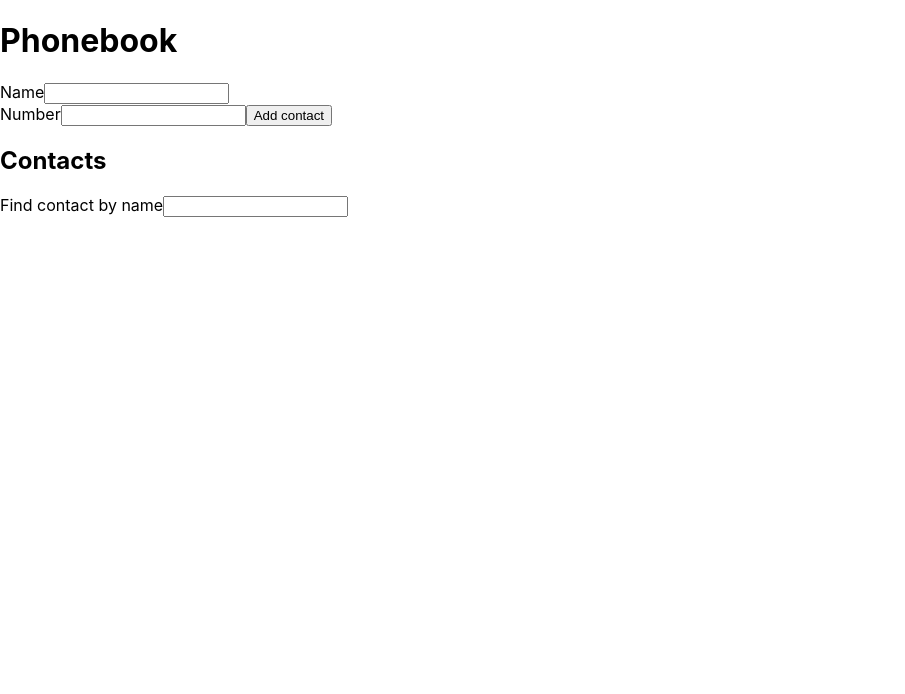
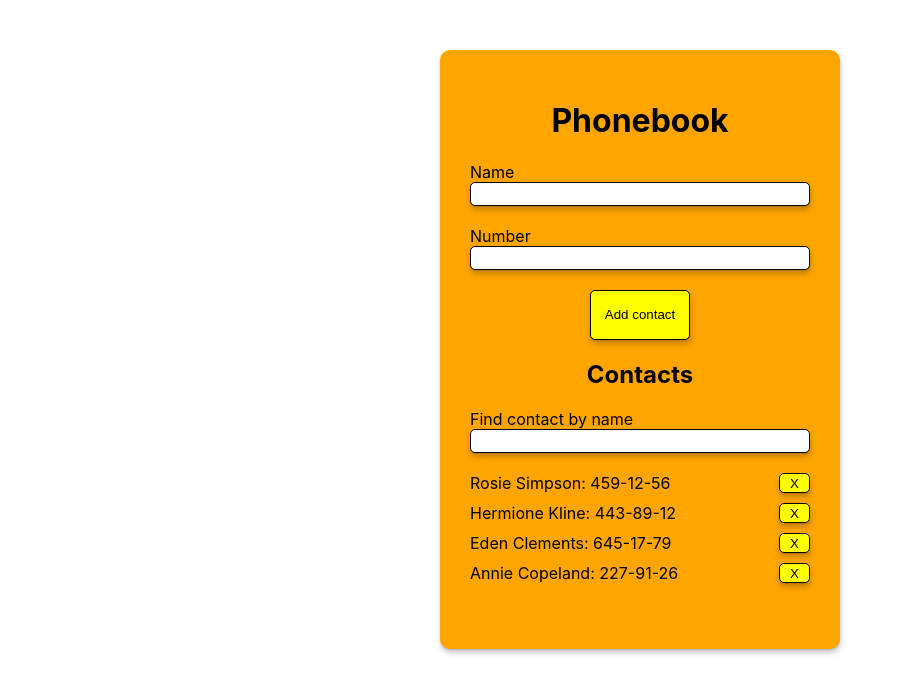
Before and after one commit to Kapral-Yrii/goit-react-hw-08-phonebook, a React (Create React App) app: page / in a window 1280 px wide. Shown: the top 694 px of the page, without its empty margins (0-905 px from the left). Built offline with nearby package versions, Linux system fonts and the light colour scheme.

Commit message:
complite task

```diff
--- a/src/App.js
+++ b/src/App.js
@@ -1,18 +1,24 @@
-import './App.css';
+import s from './App.module.css';
 import { Component } from 'react'
 import { ContactForm } from './components/ContactForm/ContactForm'
 import { ContactList } from './components/ContactList/ContactList'
+import { Filter } from './components/Filter/Filter'
 
 class App extends Component {
   state = {
-    contacts: [],
+    contacts: [
+      {id: 'id-1', name: 'Rosie Simpson', number: '459-12-56'},
+      {id: 'id-2', name: 'Hermione Kline', number: '443-89-12'},
+      {id: 'id-3', name: 'Eden Clements', number: '645-17-79'},
+      {id: 'id-4', name: 'Annie Copeland', number: '227-91-26'},
+    ],
     filter: ''
   }
 
-  addNewContact = (contact) => {
+  addNewContact = (newContact) => {
     this.setState((prev) => {
       return ({
-        contacts: [...prev.contacts, contact]
+        contacts: [...prev.contacts, newContact]
       })
     })
   }
@@ -24,16 +30,20 @@ class App extends Component {
       })
     })
   }
+  filterContactByName = (e) => {
+    this.setState({ filter: e.target.value.toLowerCase()})
+  }
 
   render() {
+    const filterContacts = this.state.contacts.filter(e => e.name.toLowerCase().includes(this.state.filter))
+
     return (
-      <div className="App">
-        <h1>Phonebook</h1>
-        <ContactForm addNewContact={this.addNewContact} />
-        <h2>Contacts</h2>
-        <label>Find contact by name</label>
-        <input type="text" />
-        <ContactList contacts={this.state.contacts} deleteContact={this.deleteContact}/>
+      <div className={s.app}>
+        <h1 className={s.title}>Phonebook</h1>
+        <ContactForm addNewContact={this.addNewContact} contactList={this.state.contacts}/>
+        <h2 className={s.title}>Contacts</h2>
+        <Filter filterContactByName={this.filterContactByName}/>
+        <ContactList contacts={filterContacts} deleteContact={this.deleteContact}/>
       </div>)
   }
 }
--- /dev/null
+++ b/src/App.module.css
@@ -0,0 +1,12 @@
+.app {
+  max-width: 400px;
+  margin: 50px auto 0 auto;
+  padding: 30px 0 50px 0;
+  background-color: orange;
+  border-radius: 10px;
+  box-shadow: 0px 1px 1px rgba(0, 0, 0, 0.12), 0px 4px 4px rgba(0, 0, 0, 0.06),
+    1px 4px 6px rgba(0, 0, 0, 0.16);
+}
+.title {
+  text-align: center;
+}
--- a/src/components/ContactForm/ContactForm.js
+++ b/src/components/ContactForm/ContactForm.js
@@ -1,15 +1,13 @@
 import PropTypes from 'prop-types'
 import { Component } from 'react'
 import { v4 as uuid } from 'uuid'
+import s from './ContactForm.module.css'
 
 export class ContactForm extends Component {
   state = {
     name: '',
     number: ''
   }
-
-  nameId = uuid()
-  numberId = uuid()
 
   handleChange = (e) => {
     this.setState({ [e.target.name]: e.target.value })
@@ -18,15 +16,19 @@ export class ContactForm extends Component {
   handleSubmit = (e) => {
     e.preventDefault()
     const contactId = uuid()
-    const contact = {
+    const newContact = {
       id: contactId,
       name: this.state.name,
       number: this.state.number,
     }
-    this.props.addNewContact(contact)
+    const checkSameContact = this.props.contactList.find(e => e.name.toLowerCase() === newContact.name.toLowerCase())
+    if (!checkSameContact) {
+      this.props.addNewContact(newContact)
+    } else {
+      alert(`${checkSameContact.name} is already in contacts`)
+    }
+
     this.resetForm()
-    e.target[0].value = ''
-    e.target[1].value = ''
   }
 
   resetForm = () => {
@@ -35,28 +37,40 @@ export class ContactForm extends Component {
 
   render() {
     return(
-      <form onSubmit={this.handleSubmit}>
-        <label htmlFor={this.nameId}>Name</label>
+      <form onSubmit={this.handleSubmit} className={s.form}>
+        <label className={s.label}>
+          Name
           <input
+            className={s.input}
             onChange={this.handleChange}
             type="text"
             name="name"
+            value={this.state.name}
             pattern="^[a-zA-Zа-яА-Я]+(([' -][a-zA-Zа-яА-Я ])?[a-zA-Zа-яА-Я]*)*$"
             title="Имя может состоять только из букв, апострофа, тире и пробелов. Например Adrian, Jacob Mercer, Charles de Batz de Castelmore d'Artagnan и т. п."
             required
           />
-        <br />
-        <label htmlFor={this.numberId}>Number</label>
+        </label>
+        <label className={s.label}>
+          Number
           <input
+            className={s.input}
             onChange={this.handleChange}
             type="tel"
             name="number"
+            value={this.state.number}
             pattern="\+?\d{1,4}?[-.\s]?\(?\d{1,3}?\)?[-.\s]?\d{1,4}[-.\s]?\d{1,4}[-.\s]?\d{1,9}"
             title="Номер телефона должен состоять цифр и может содержать пробелы, тире, круглые скобки и может начинаться с +"
             required
           />
-        <button type="submit">Add contact</button>
+        </label>
+        <button type="submit" className={s.button}>Add contact</button>
       </form>
     )
   }
 }
+
+ContactForm.propTypes = {
+  contactList: PropTypes.arrayOf(PropTypes.objectOf(PropTypes.string)),
+  addNewContact: PropTypes.func
+}
--- /dev/null
+++ b/src/components/ContactForm/ContactForm.module.css
@@ -0,0 +1,30 @@
+.form {
+  display: flex;
+  flex-direction: column;
+}
+.label {
+  composes: form;
+  margin: 0 30px 20px 30px;
+}
+.input {
+  height: 20px;
+  border: 1px solid black;
+  border-radius: 5px;
+  box-shadow: 0px 1px 1px rgba(0, 0, 0, 0.12), 0px 4px 4px rgba(0, 0, 0, 0.06),
+    1px 4px 6px rgba(0, 0, 0, 0.16);
+}
+.button {
+  composes: input;
+  width: 100px;
+  height: 50px;
+  margin: 0 auto;
+  background-color: yellow;
+  transform: scale(1);
+  transition-property: transform;
+  transition-duration: 250ms;
+  transition-timing-function: cubic-bezier(0.4, 0, 0.2, 1);
+}
+.button:hover,
+.button:focus {
+  transform: scale(1.2);
+}
--- a/src/components/ContactList/ContactList.js
+++ b/src/components/ContactList/ContactList.js
@@ -1,10 +1,16 @@
 import PropTypes from 'prop-types'
 import { ContactListItem } from '../ContactListItem/ContactListItem'
+import s from './ContactList.module.css'
 
 export function ContactList({contacts, deleteContact}) {
     return (
-        <ul>
+        <ul className={s.list}>
            <ContactListItem contacts={contacts} deleteContact={deleteContact}/>
         </ul>
     )
 }
+
+ContactList.propTypes = {
+    contacts: PropTypes.arrayOf(PropTypes.objectOf(PropTypes.string)),
+    deleteContact: PropTypes.func
+}
--- /dev/null
+++ b/src/components/ContactList/ContactList.module.css
@@ -0,0 +1,3 @@
+.list {
+  padding-left: 0;
+}
--- a/src/components/ContactListItem/ContactListItem.js
+++ b/src/components/ContactListItem/ContactListItem.js
@@ -1,14 +1,20 @@
 import PropTypes from 'prop-types'
 import { v4 as uuid } from 'uuid'
+import s from './ContactListItem.module.css'
 
 export function ContactListItem({ contacts, deleteContact }) {
     return (
         <>
             {contacts.map(e => {
                 return (
-                    <li key={uuid()}>{e.name}: <span>{e.number}</span><button onClick={deleteContact} data-id={e.id}>delete</button></li>
+                    <li className={s.item} key={uuid()}>{e.name}: {e.number}<button className={s.button} onClick={deleteContact} data-id={e.id}>X</button></li>
                 )
             })}
         </>
     )
 }
+
+ContactListItem.propTypes = {
+    contacts: PropTypes.arrayOf(PropTypes.objectOf(PropTypes.string)),
+    deleteContact: PropTypes.func
+}
--- /dev/null
+++ b/src/components/ContactListItem/ContactListItem.module.css
@@ -0,0 +1,23 @@
+.item {
+  display: flex;
+  justify-content: space-between;
+  margin: 0 30px 10px 30px;
+}
+.button {
+  height: 20px;
+  line-height: 20px;
+  padding: 0 10px;
+  background-color: yellow;
+  transform: scale(1);
+  transition-property: transform;
+  transition-duration: 250ms;
+  transition-timing-function: cubic-bezier(0.4, 0, 0.2, 1);
+  border: 1px solid black;
+  border-radius: 5px;
+  box-shadow: 0px 1px 1px rgba(0, 0, 0, 0.12), 0px 4px 4px rgba(0, 0, 0, 0.06),
+    1px 4px 6px rgba(0, 0, 0, 0.16);
+}
+.button:hover,
+.button:focus {
+  transform: scale(1.2);
+}
--- a/src/components/Filter/Filter.js
+++ b/src/components/Filter/Filter.js
@@ -0,0 +1,18 @@
+import PropTypes from 'prop-types'
+import s from './Filter.module.css'
+
+export function Filter({filterContactByName}) {
+    return (
+        <>
+            <label className={s.label}>
+                Find contact by name
+                <input className={s.input} type="text" onChange={filterContactByName}/>
+            </label>
+
+        </>
+    )
+}
+
+Filter.propTypes = {
+    filterContactByName: PropTypes.func
+}
--- /dev/null
+++ b/src/components/Filter/Filter.module.css
@@ -0,0 +1,12 @@
+.label {
+  display: flex;
+  flex-direction: column;
+  margin: 0 30px 20px 30px;
+}
+.input {
+  height: 20px;
+  border: 1px solid black;
+  border-radius: 5px;
+  box-shadow: 0px 1px 1px rgba(0, 0, 0, 0.12), 0px 4px 4px rgba(0, 0, 0, 0.06),
+    1px 4px 6px rgba(0, 0, 0, 0.16);
+}
```
Also changed, not shown: src/App.css (deleted). Lines whose indentation alone changed are shown as unchanged.
